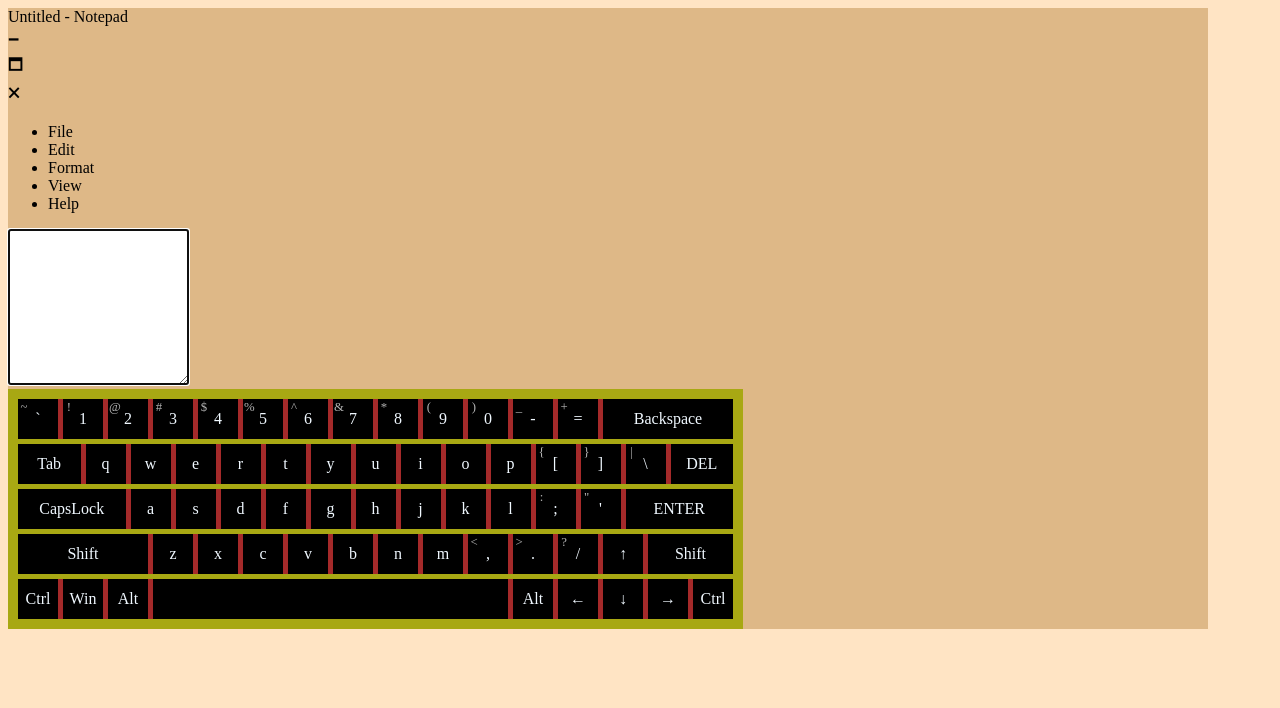
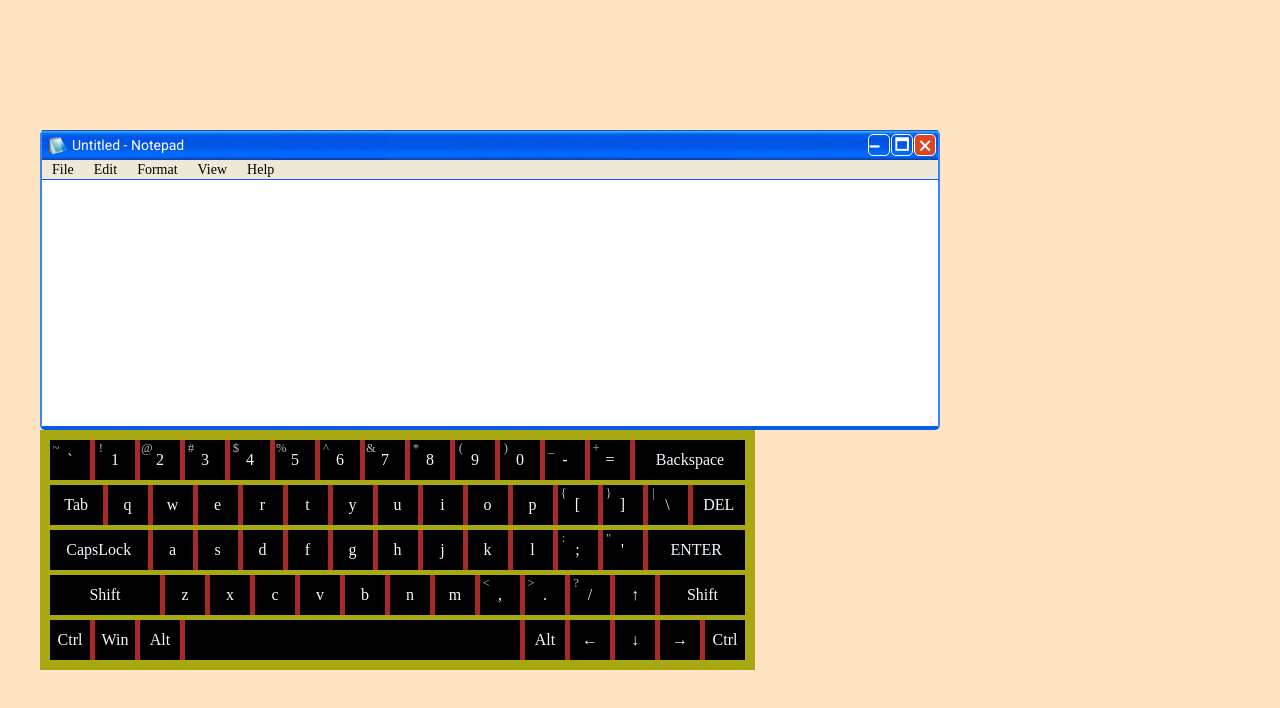
Before and after one commit to mracoon/virtual-keyboard, a website with bundled scripts: page index.html in a window 1280 px wide. Built offline with nearby package versions, Linux system fonts and the light colour scheme.

Commit message:
feat: add styles for notepad

```diff
--- a/style.css
+++ b/style.css
@@ -153,3 +153,146 @@ body {
 .non-act {
   color: #b4b4b4;
 }
+
+/*-------------------new-----------------------------*/
+* {
+  box-sizing: border-box;
+}
+
+html {
+  height: 100%;
+
+}
+
+.textarea {
+  font-family: 'Roboto Mono', monospace;
+
+  font-style: normal;
+  font-weight: 400;
+  font-size: 16px;
+  max-width: 900px;
+  width: 100%;
+  max-height: 246px;
+  height: 100%;
+  padding: 2.5px;
+  border: 0;
+  padding-top: 5px;
+  resize: none;
+}
+
+.textarea:focus,
+.textarea:focus-visible {
+  outline: none;
+}
+
+
+
+body {
+  /* background: url('/assets/win-bg.jpg') no-repeat;
+  background-size: cover; */
+  height: 100%;
+  display: flex;
+  flex-direction: column;
+  align-items: center;
+  justify-content: space-between;
+  margin: 0;
+}
+
+.container {
+  background: none;
+  margin: auto;
+}
+
+.notepad {
+  width: 900px;
+  height: 300px;
+  background-color: white;
+  border: 2px solid #3882fa;
+  border-top-width: 0;
+  border-bottom-color: #075ce5;
+  border-bottom-width: 4px;
+  border-radius: 5px;
+}
+
+.notepad__header {
+  font-family: 'Roboto';
+
+  font-style: normal;
+  font-weight: 400;
+  font-size: 14px;
+  display: flex;
+  align-items: center;
+  justify-content: space-between;
+  color: white;
+  height: 30px;
+  background: url('./assets/win-bor.png');
+  background-repeat: repeat-x;
+  position: relative;
+  padding-right: 2px;
+  padding-left: 30px;
+}
+
+.notepad__header::before,
+.notepad-tab::before {
+  position: absolute;
+  width: 20px;
+  height: 20px;
+  content: '';
+  background: url('./assets/Windows_Notepad_Icon64.png') no-repeat;
+  background-size: contain;
+  top: 5px;
+  left: 5px;
+
+}
+
+.notepad__btns-container {
+  display: flex;
+  column-gap: 1px;
+  font-size: 16px;
+}
+
+.notepad__btn {
+  text-align: center;
+  vertical-align: middle;
+  line-height: 20px;
+  width: 22px;
+  height: 22px;
+  border: 1px solid white;
+  border-radius: 5px;
+  cursor: pointer;
+
+}
+
+
+.minimize {
+  text-align: start;
+}
+
+.close {
+  background-color: #db4624;
+}
+
+.notepad__menu {
+  width: 100%;
+  background-color: #eee8d6;
+  height: 20px;
+  line-height: 20px;
+  vertical-align: middle;
+  padding-left: 10px;
+  border-bottom: 1px solid #075ce5;
+}
+
+.menu-list {
+  list-style: none;
+  display: flex;
+  margin: 0;
+  padding: 0;
+  font-size: 14px;
+
+}
+
+.menu-item {
+  list-style-type: none;
+  color: #000000;
+  margin-right: 20px;
+}
```
